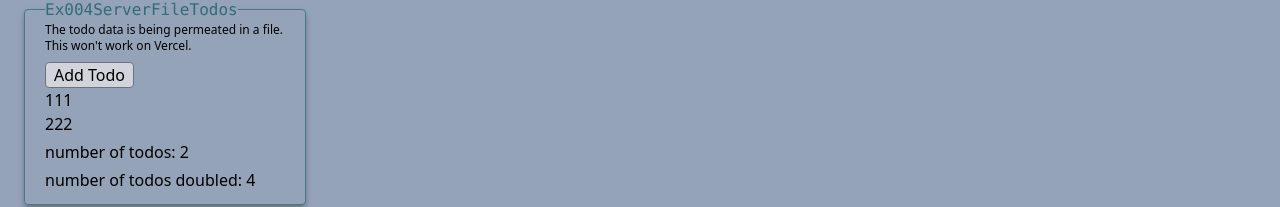
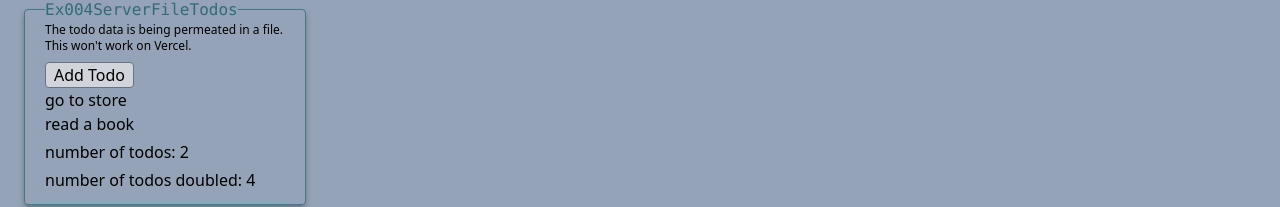
Before and after one commit to edwardtanguay/sveltekit-learn-showcase, a SvelteKit app: page /data in a window 1280 px wide. Shown: the part 123-330 px from the top of the page. Built offline with nearby package versions, Linux system fonts and the light colour scheme.

Commit message:
loading from data

```diff
--- a/src/components/examples/Ex004ServerFileTodos.svelte
+++ b/src/components/examples/Ex004ServerFileTodos.svelte
@@ -1,6 +1,6 @@
 <script lang="ts">
-	let todos = ['111', '222'];
-
+	import _todos from '$lib/data/todos.json';
+	let todos = _todos;
 	$: totalDoubled = todos.length * 2;
 
 	const addTodo = () => {
--- /dev/null
+++ b/src/lib/data/todos.json
@@ -0,0 +1 @@
+["go to store", "read a book"]
--- a/src/routes/api/count/+server.ts
+++ /dev/null
@@ -1,6 +0,0 @@
-import { json } from '@sveltejs/kit';
-import employees from '$lib/data/employees.json';
-
-export const GET = async () => {
-	return json(employees);
-}
--- /dev/null
+++ b/src/routes/api/todos/+server.ts
@@ -0,0 +1,6 @@
+import { json } from '@sveltejs/kit';
+import todos from '$lib/data/todos.json';
+
+export const GET = async () => {
+	return json(todos);
+}
```
